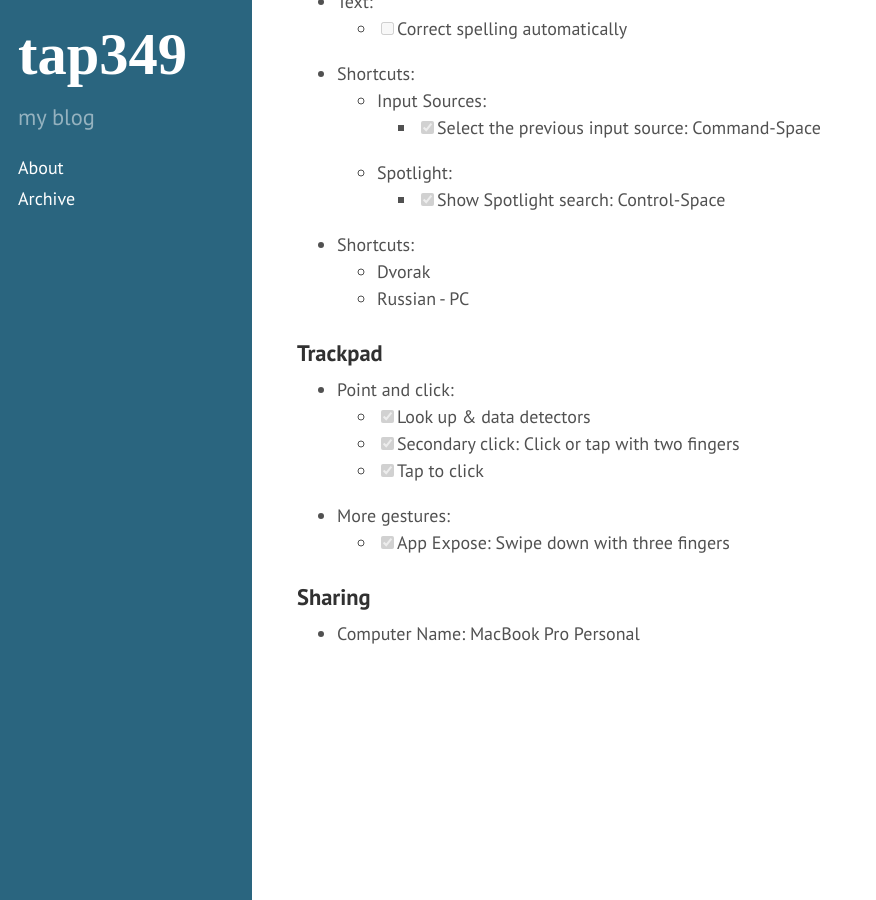
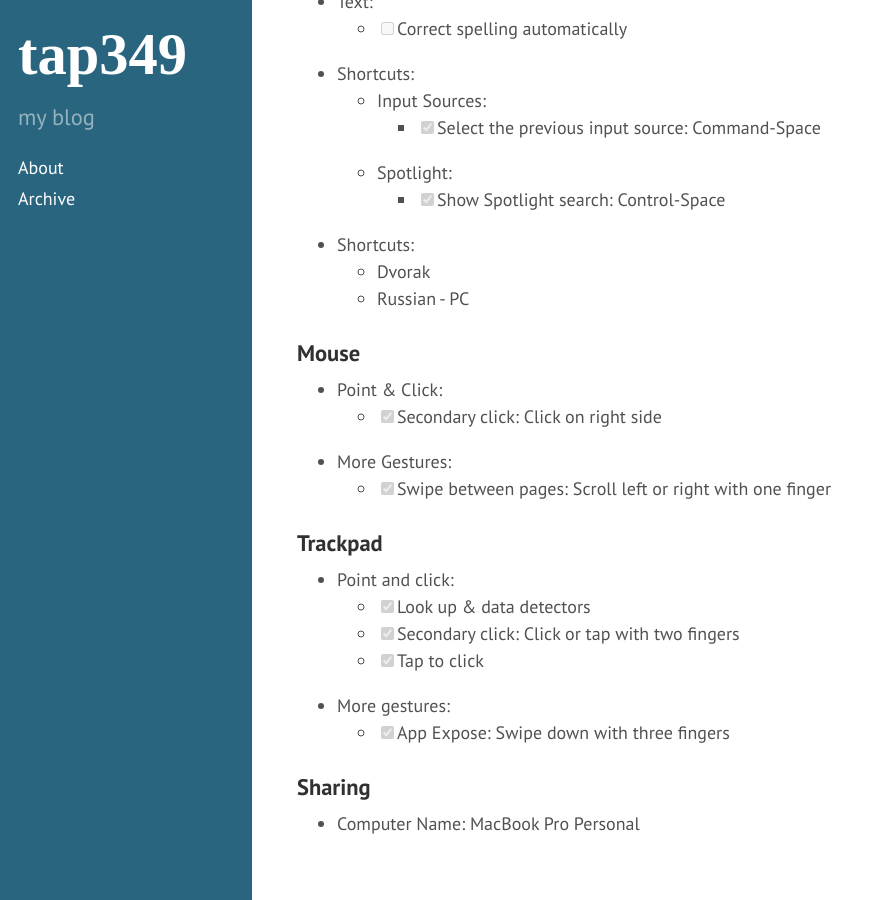
Before and after one commit to tap349/tap349.github.io, a Jekyll site: the page built from _posts/2016-10-03-macos-configuration.md, in a window 1280 px wide and 900 px high, scrolled down 1657 px. Shown: the whole window, without its empty margins (0-876 px from the left). Built offline with Jekyll 4.4.1, drawn with Linux system fonts in a browser that asks for light colours.

Commit message:
update 2016-10-03_11:23:24

```diff
--- a/_posts/2016-10-03-macos-configuration.md
+++ b/_posts/2016-10-03-macos-configuration.md
@@ -79,6 +79,13 @@ NOTE: to backup files on external NTFS HDD use Paragon Driver for Mac OS
     - Dvorak
     - Russian - PC
 
+### Mouse
+
+  - Point & Click:
+    - [x] Secondary click: Click on right side
+  - More Gestures:
+    - [x] Swipe between pages: Scroll left or right with one finger
+
 ### Trackpad
 
   - Point and click:
```
